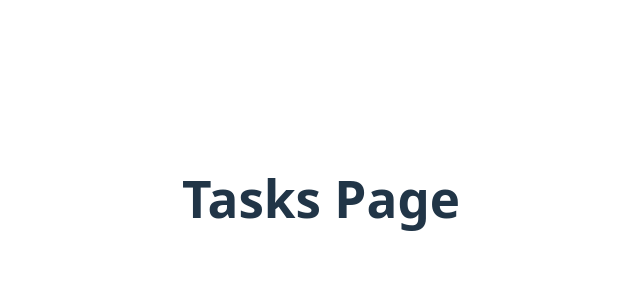
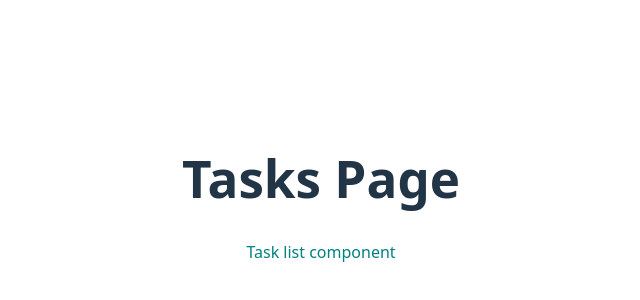
Before and after one commit to estakheeva/task-manager, a Vue app: page /tasks in a window 1280 px wide. Shown: the part 210-510 px from the top of the page, without its empty margins (319-959 px from the left). Built offline with nearby package versions, Linux system fonts and the light colour scheme.

Commit message:
Connect TaskList component to Tasks.vue

```diff
--- a/src/views/Tasks.vue
+++ b/src/views/Tasks.vue
@@ -1,8 +1,10 @@
 <template>
   <h1>Tasks Page</h1>
+  <TaskList />
 </template>
 
 <script setup>
+  import TaskList from '../components/TaskList.vue'
 </script>
 
 <style scoped>
```
